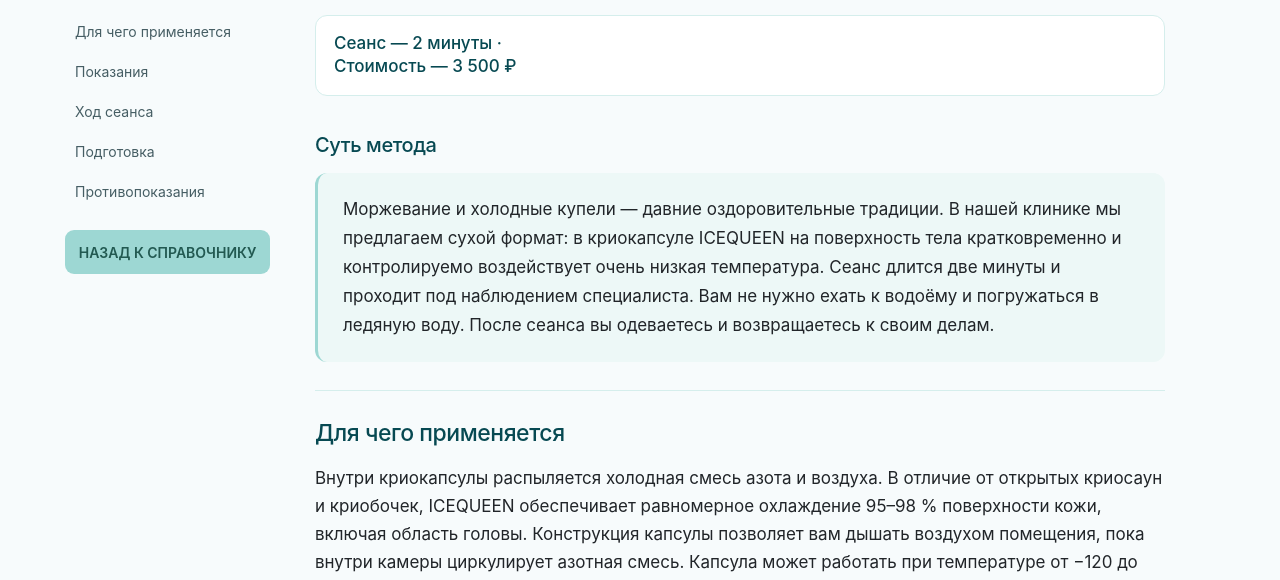
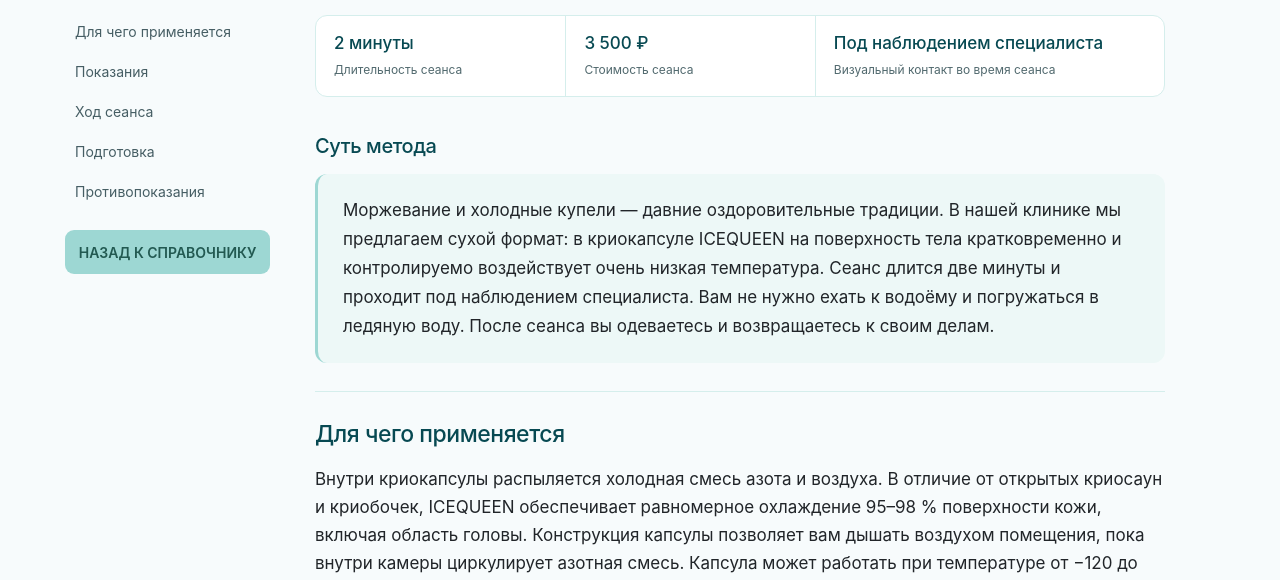
Before and after one commit to panlive/cryo-clinic-guide, a plain HTML site: page procedures/obshchaya-krioterapiya.html in a window 1280 px wide. Shown: the part 218-798 px from the top of the page. Drawn offline with Linux system fonts and the light colour scheme.

Commit message:
Обновление справочника: 2026-11-26 15:13

```diff
--- a/procedures/obshchaya-krioterapiya.html
+++ b/procedures/obshchaya-krioterapiya.html
@@ -7,7 +7,7 @@
 <div class="layout"><aside><span class="nav-title">В документе</span><nav aria-label="Разделы процедуры">
 <a href="#section-1">Суть метода</a><a href="#section-2">Для чего применяется</a><a href="#section-3">Показания</a><a href="#section-4">Ход сеанса</a><a href="#section-5">Подготовка</a><a href="#section-6">Противопоказания</a></nav><a class="back-to-guide sidebar-return" href="../index.html">Назад к справочнику</a></aside>
 <main id="document"><div class="document-header"><div><h1>Общая криотерапия ICEQUEEN</h1></div></div>
-<div class="facts"><div><p><strong>Сеанс — 2 минуты · Стоимость — 3 500 ₽</strong></p></div></div><section class="reading-section quick-answer" id="section-1"><div class="section-heading"><h2>Суть метода</h2></div><blockquote>Моржевание и холодные купели — давние оздоровительные традиции. В нашей клинике мы предлагаем сухой формат: в криокапсуле ICEQUEEN на поверхность тела кратковременно и контролируемо воздействует очень низкая температура. Сеанс длится две минуты и проходит под наблюдением специалиста. Вам не нужно ехать к водоёму и погружаться в ледяную воду. После сеанса вы одеваетесь и возвращаетесь к своим делам.</blockquote></section><section class="reading-section" id="section-2"><div class="section-heading"><h2>Для чего применяется</h2></div><p>Внутри криокапсулы распыляется холодная смесь азота и воздуха. В отличие от открытых криосаун и криобочек, ICEQUEEN обеспечивает равномерное охлаждение 95–98 % поверхности кожи, включая область головы. Конструкция капсулы позволяет вам дышать воздухом помещения, пока внутри камеры циркулирует азотная смесь. Капсула может работать при температуре от −120 до −160 °C. В нашей криокапсуле по умолчанию установлен режим от −120 до −130 °C.</p>
+<div class="facts"><div><strong>2 минуты</strong><span>Длительность сеанса</span></div><div><strong>3 500 ₽</strong><span>Стоимость сеанса</span></div><div><strong>Под наблюдением специалиста</strong><span>Визуальный контакт во время сеанса</span></div></div><section class="reading-section quick-answer" id="section-1"><div class="section-heading"><h2>Суть метода</h2></div><blockquote>Моржевание и холодные купели — давние оздоровительные традиции. В нашей клинике мы предлагаем сухой формат: в криокапсуле ICEQUEEN на поверхность тела кратковременно и контролируемо воздействует очень низкая температура. Сеанс длится две минуты и проходит под наблюдением специалиста. Вам не нужно ехать к водоёму и погружаться в ледяную воду. После сеанса вы одеваетесь и возвращаетесь к своим делам.</blockquote></section><section class="reading-section" id="section-2"><div class="section-heading"><h2>Для чего применяется</h2></div><p>Внутри криокапсулы распыляется холодная смесь азота и воздуха. В отличие от открытых криосаун и криобочек, ICEQUEEN обеспечивает равномерное охлаждение 95–98 % поверхности кожи, включая область головы. Конструкция капсулы позволяет вам дышать воздухом помещения, пока внутри камеры циркулирует азотная смесь. Капсула может работать при температуре от −120 до −160 °C. В нашей криокапсуле по умолчанию установлен режим от −120 до −130 °C.</p>
 <p>Рецепторы кожи (нервные окончания, чувствительные к температуре) передают сигнал о резком охлаждении в мозг. Организм регулирует потерю тепла: сосуды кожи сначала сужаются, а по мере согревания расширяются и кровоток восстанавливается. На холод также реагирует нервная система, которая регулирует сердечный ритм и чувствительность к боли. В восстановительных программах мы используем этот ответ, чтобы временно уменьшить боль и скованность и облегчить движение.</p>
 <p>Современная общая криотерапия появилась в Японии в конце 1970-х годов. Врач Тосиро Ямаути применял её, чтобы облегчить боль при ревматоидном артрите (хроническом воспалительном заболевании суставов). Среди возможных механизмов обезболивания изучают роль эндорфинов (веществ, которые организм вырабатывает для регуляции боли).</p></section><section class="reading-section" id="section-3"><div class="section-heading"><h2>Показания</h2></div><p>Врач может включить общую криотерапию в программу с конкретной задачей:</p>
 <ul><li><strong>Уменьшить боль при некоторых заболеваниях суставов.</strong> Например, при ревматоидном артрите (хроническом воспалительном заболевании суставов) общую криотерапию изучали как дополнение к основному лечению боли.</li><li><strong>Поддержать восстановление после физической нагрузки.</strong> Если после активного отдыха или тренировок беспокоит мышечная болезненность, специалист может предложить короткий сеанс как один из вариантов восстановления.</li></ul>
```
